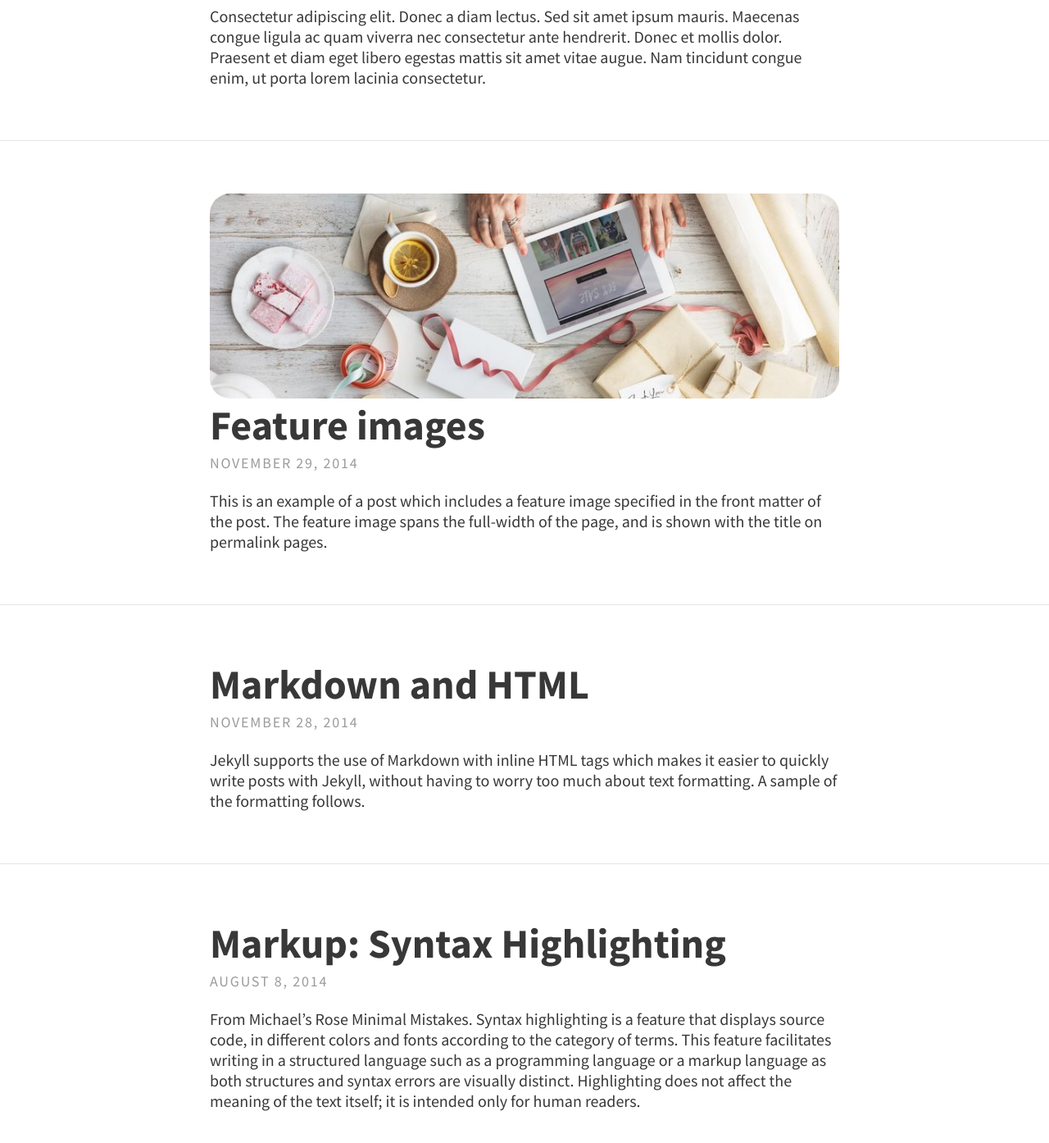
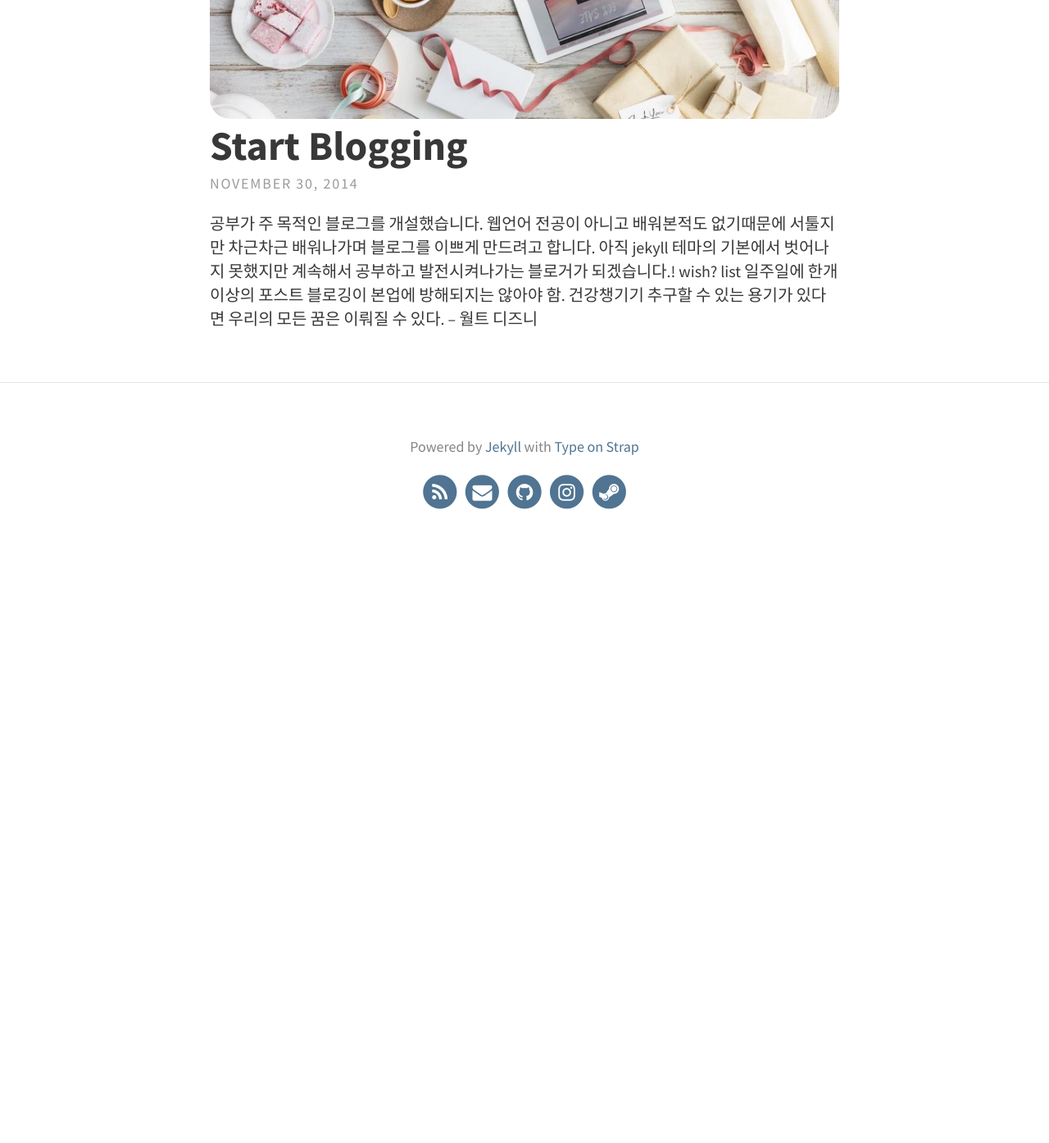
Before and after one commit to mckaydev/mckaydev.github.io, a Jekyll site: the page built from index.html, in a window 1280 px wide and 1400 px high, scrolled down 493 px. Shown: the top 1394 px of the window at 82% size. Built offline with Jekyll 4.4.1, drawn with Linux system fonts in a browser that asks for light colours; the list of posts is cut into pages by our own code; after the commit the page ends 1199 px from its top, so only the background shows below that; some of the changed text lies outside the part shown.

Commit message:
+wishlist&other

````diff
--- a/_posts/2013-11-18-blogging-with-title.md
+++ /dev/null
@@ -1,8 +0,0 @@
----
-layout: post
-title: Blogging with title
----
-
-# I am a BIG title
-
-This is a very tiny tiny post with less than 250 letters.
--- a/_posts/2014-08-08-Markup- Syntax Highlighting.md
+++ /dev/null
@@ -1,86 +0,0 @@
----
-layout: post
-title: "Markup: Syntax Highlighting"
----
-
-From Michael's Rose [Minimal Mistakes](https://mmistakes.github.io/minimal-mistakes/markup-syntax-highlighting).
-Syntax highlighting is a feature that displays source code, in different colors and fonts according to the category of terms. This feature facilitates writing in a structured language such as a programming language or a markup language as both structures and syntax errors are visually distinct. [Highlighting](http://en.wikipedia.org/wiki/Syntax_highlighting) does not affect the meaning of the text itself; it is intended only for human readers.
-
-
-### GFM Code Blocks
-
-GitHub Flavored Markdown [fenced code blocks](https://help.github.com/articles/creating-and-highlighting-code-blocks/) are supported. To modify styling and highlight colors edit `/_sass/syntax.scss`.
-
-```css
-#container {
-  float: left;
-  margin: 0 -240px 0 0;
-  width: 100%;
-}
-```
-
-{% highlight scss linenos %}
-.highlight {
-  margin: 0;
-  padding: 1em;
-  font-family: $monospace;
-  font-size: $type-size-7;
-  line-height: 1.8;
-}
-{% endhighlight %}
-
-```html
-{% raw %}<nav class="pagination" role="navigation">
-  {% if page.previous %}
-    <a href="{{ site.url }}{{ page.previous.url }}" class="btn" title="{{ page.previous.title }}">Previous article</a>
-  {% endif %}
-  {% if page.next %}
-    <a href="{{ site.url }}{{ page.next.url }}" class="btn" title="{{ page.next.title }}">Next article</a>
-  {% endif %}
-</nav><!-- /.pagination -->{% endraw %}
-```
-
-```ruby
-module Jekyll
-  class TagIndex < Page
-    def initialize(site, base, dir, tag)
-      @site = site
-      @base = base
-      @dir = dir
-      @name = 'index.html'
-      self.process(@name)
-      self.read_yaml(File.join(base, '_layouts'), 'tag_index.html')
-      self.data['tag'] = tag
-      tag_title_prefix = site.config['tag_title_prefix'] || 'Tagged: '
-      tag_title_suffix = site.config['tag_title_suffix'] || '&#8211;'
-      self.data['title'] = "#{tag_title_prefix}#{tag}"
-      self.data['description'] = "An archive of posts tagged #{tag}."
-    end
-  end
-end
-```
-
-### Code Blocks in Lists
-
-Indentation matters. Be sure the indent of the code block aligns with the first non-space character after the list item marker (e.g., `1.`). Usually this will mean indenting 3 spaces instead of 4.
-
-1. Do step 1.
-2. Now do this:
-
-   ```ruby
-   def print_hi(name)
-     puts "Hi, #{name}"
-   end
-   print_hi('Tom')
-   #=> prints 'Hi, Tom' to STDOUT.
-   ```
-
-3. Now you can do this.
-
-### GitHub Gist Embed
-
-An example of a Gist embed below.
-
-<script src="https://gist.github.com/mmistakes/77c68fbb07731a456805a7b473f47841.js"></script>
-
-### Source
--- a/_posts/2014-11-28-markdown-and-html.md
+++ /dev/null
@@ -1,39 +0,0 @@
----
-layout: post
-title: Markdown and HTML
----
-
-Jekyll supports the use of [Markdown](http://daringfireball.net/projects/markdown/syntax) with inline HTML tags which makes it easier to quickly write posts with Jekyll, without having to worry too much about text formatting. A sample of the formatting follows.
-
-Tables have also been extended from Markdown:
-
-First Header  | Second Header
-------------- | -------------
-Content Cell  | Content Cell
-Content Cell  | Content Cell
-
-Here's an example of an image, which is included using Markdown:
-
-![Image of a glass on a book]({{ site.baseurl }}/assets/img/pexels/book-glass.jpeg)
-
-Highlighting for code in Jekyll is done using Base16 or Rouge. This theme makes use of Rouge by default.
-
-{% highlight js %}
-// count to ten
-for (var i = 1; i <= 10; i++) {
-    console.log(i);
-}
-
-// count to twenty
-var j = 0;
-while (j < 20) {
-    j++;
-    console.log(j);
-}
-{% endhighlight %}
-
-Type on Strap uses KaTeX to display maths. Equations such as $$S_n = a \times \frac{1-r^n}{1-r}$$ can be displayed inline.
-
-Alternatively, they can be shown on a new line:
-
-$$ f(x) = \int \frac{2x^2+4x+6}{x-2} $$
--- a/_posts/2014-11-29-feature-images.md
+++ /dev/null
@@ -1,7 +0,0 @@
----
-layout: post
-title: Feature images
-feature-img: "assets/img/pexels/desk-messy.jpeg"
-thumbnail: "assets/img/thumbnails/desk-messy.jpeg"
----
-This is an example of a post which includes a feature image specified in the front matter of the post. The feature image spans the full-width of the page, and is shown with the title on permalink pages.
--- a/_posts/2014-11-30-sample-post.md
+++ /dev/null
@@ -1,25 +0,0 @@
----
-layout: post
-title: Sample post
-excerpt_separator: <!--more-->
----
-Consectetur adipiscing elit. Donec a diam lectus. Sed sit amet ipsum mauris. Maecenas congue ligula ac quam viverra nec consectetur ante hendrerit. Donec et mollis dolor.
-Praesent et diam eget libero egestas mattis sit amet vitae augue. Nam tincidunt congue enim, ut porta lorem lacinia consectetur.
-<!--more-->
-Donec ut libero sed arcu vehicula ultricies a non tortor. Lorem ipsum dolor sit amet, consectetur adipiscing elit. Aenean ut gravida lorem.
-
-* Consectetur adipiscing elit
-* Donec a diam lectus
-* Sed sit amet ipsum mauris
-
-Ut turpis felis, pulvinar a semper sed, adipiscing id dolor. Pellentesque auctor nisi id magna consequat sagittis. Curabitur dapibus enim sit amet elit pharetra tincidunt feugiat nisl imperdiet. Ut convallis libero in urna ultrices accumsan. Donec sed odio eros. Donec viverra mi quis quam pulvinar at malesuada arcu rhoncus. Cum sociis natoque penatibus et magnis dis parturient montes, nascetur ridiculus mus. In rutrum accumsan ultricies. Mauris vitae nisi at sem facilisis semper ac in est.
-
-Nunc diam velit, adipiscing ut tristique vitae, sagittis vel odio. Maecenas convallis ullamcorper ultricies. Curabitur ornare, ligula *semper consectetur sagittis*, nisi diam iaculis velit, id fringilla sem nunc vel mi. Nam dictum, odio nec pretium volutpat, arcu ante placerat erat, non tristique elit urna et turpis. Quisque mi metus, ornare sit amet fermentum et, tincidunt et orci. Fusce eget orci a orci congue vestibulum.
-
-Ut dolor diam, elementum et vestibulum eu, porttitor vel elit. Curabitur venenatis pulvinar tellus gravida ornare. Sed et erat faucibus nunc euismod ultricies ut id justo. Nullam cursus suscipit nisi, et ultrices justo sodales nec. Fusce venenatis facilisis lectus ac semper. Aliquam at massa ipsum. Quisque bibendum purus convallis nulla ultrices ultricies. Nullam aliquam, mi eu aliquam tincidunt, purus velit laoreet tortor, viverra pretium nisi quam vitae mi. Fusce vel volutpat elit. Nam sagittis nisi dui.
-
-> Suspendisse lectus leo, consectetur in tempor sit amet, placerat quis neque
-
-Etiam luctus porttitor lorem, sed suscipit est rutrum non. Curabitur lobortis nisl a enim congue semper. Aenean commodo ultrices imperdiet. Vestibulum ut justo vel sapien venenatis tincidunt.
-
-Phasellus eget dolor sit amet ipsum dapibus condimentum vitae quis lectus. Aliquam ut massa in turpis dapibus convallis. Praesent elit lacus, vestibulum at malesuada et, ornare et est. Ut augue nunc, sodales ut euismod non, adipiscing vitae orci. Mauris ut placerat justo. Mauris in ultricies enim. Quisque nec est eleifend nulla ultrices egestas quis ut quam. Donec sollicitudin lectus a mauris pulvinar id aliquam urna cursus. Cras quis ligula sem, vel elementum mi. Phasellus non ullamcorper urna.
--- /dev/null
+++ b/_posts/2014-11-30-start-blogging.md
@@ -0,0 +1,20 @@
+---
+layout: post
+title: Start Blogging
+feature-img: "assets/img/pexels/desk-messy.jpeg"
+thumbnail: "assets/img/thumbnails/desk-messy.jpeg"
+excerpt_separator: <!--more-->
+---
+
+공부가 주 목적인 블로그를 개설했습니다. 웹언어 전공이 아니고 배워본적도 없기때문에 서툴지만 차근차근 배워나가며 블로그를 이쁘게 만드려고 합니다. 아직 jekyll 테마의 기본에서 벗어나지 못했지만 계속해서 공부하고 발전시켜나가는 블로거가 되겠습니다.!
+
+
+
+# wish? list
+
+* 일주일에 한개 이상의 포스트
+* 블로깅이 본업에 방해되지는 않아야 함.
+* 건강챙기기
+
+
+> 추구할 수 있는 용기가 있다면 우리의 모든 꿈은 이뤄질 수 있다. – 월트 디즈니
````
Also changed, not shown: pages/about.md (+1 -1 lines), 10 other files.
